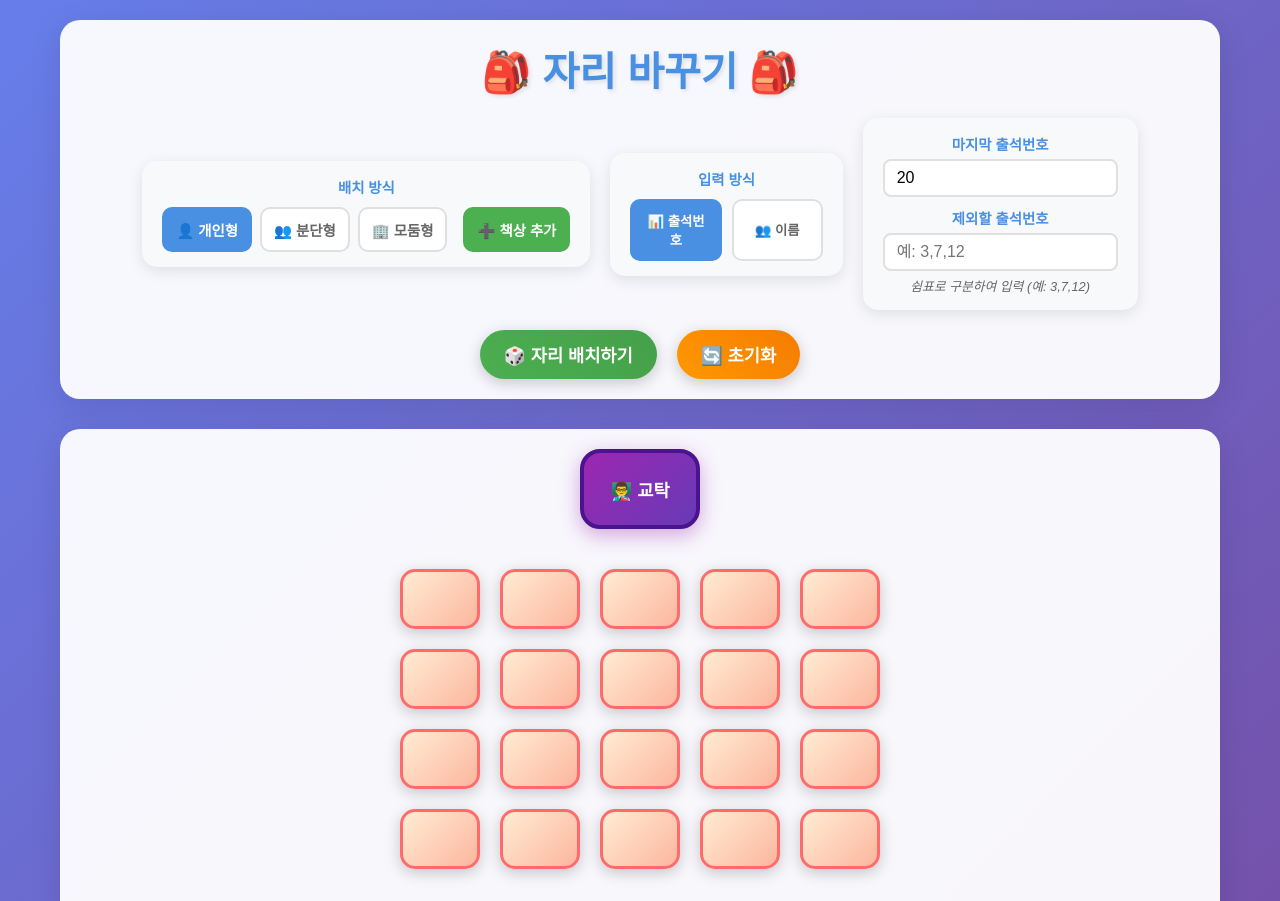
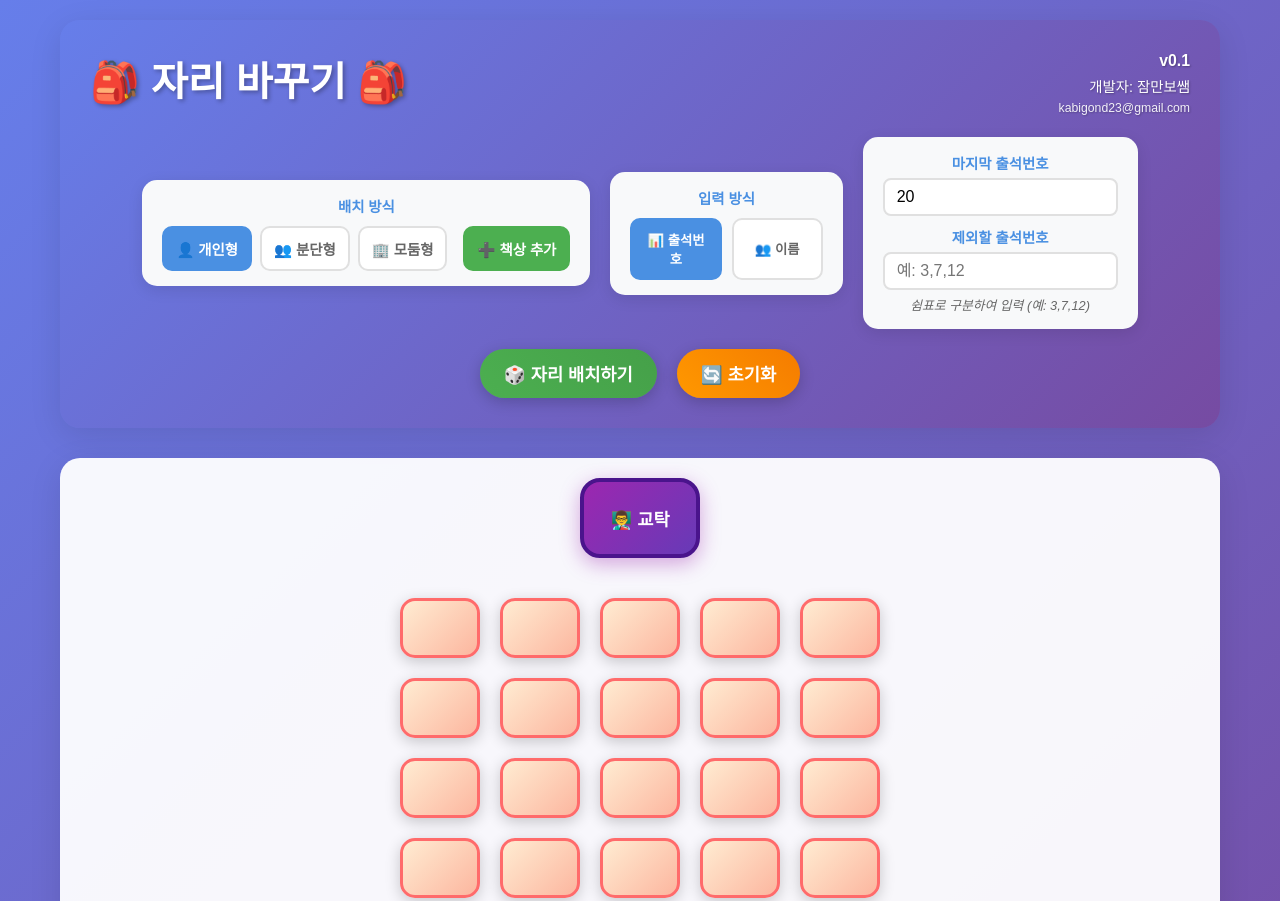
Before and after one commit to kabigon23/seatshuffle, a plain HTML site: page index.html in a window 1280 px wide. Shown: the top 901 px of the page. Drawn offline with Linux system fonts and the light colour scheme.

Commit message:
Add files via upload

```diff
--- a/index.html
+++ b/index.html
@@ -9,7 +9,14 @@
 <body>
     <div class="container">
         <header>
-            <h1>🎒 자리 바꾸기 🎒</h1>
+            <div class="header-top">
+                <h1>🎒 자리 바꾸기 🎒</h1>
+                <div class="version-info">
+                    <div class="version">v0.1</div>
+                    <div class="developer">개발자: 잠만보쌤</div>
+                    <div class="email">kabigond23@gmail.com</div>
+                </div>
+            </div>
             <div class="controls">
                 <div class="layout-selector">
                     <label>배치 방식</label>
--- a/style.css
+++ b/style.css
@@ -20,17 +20,19 @@ body {
 header {
     text-align: center;
     margin-bottom: 30px;
-    background: rgba(255, 255, 255, 0.95);
-    padding: 20px;
+    background: linear-gradient(135deg, #667eea, #764ba2);
+    padding: 30px;
     border-radius: 20px;
     box-shadow: 0 8px 32px rgba(0, 0, 0, 0.1);
 }
 
 h1 {
-    color: #4a90e2;
+    margin: 0;
     font-size: 2.5em;
-    margin-bottom: 20px;
-    text-shadow: 2px 2px 4px rgba(0, 0, 0, 0.1);
+    font-weight: bold;
+    color: white;
+    text-shadow: 2px 2px 4px rgba(0, 0, 0, 0.3);
+    text-align: center;
 }
 
 .controls {
@@ -395,6 +397,18 @@ footer p {
         padding: 10px;
     }
 
+    .header-top {
+        flex-direction: column;
+        align-items: center;
+        text-align: center;
+        gap: 15px;
+    }
+
+    .version-info {
+        text-align: center;
+        font-size: 0.8em;
+    }
+
     h1 {
         font-size: 2em;
     }
@@ -517,3 +531,35 @@ footer p {
     transition: none !important;
     will-change: transform, left, top;
 }
+
+.header-top {
+    display: flex;
+    justify-content: space-between;
+    align-items: flex-start;
+    margin-bottom: 20px;
+}
+
+.version-info {
+    text-align: right;
+    color: white;
+    font-size: 0.9em;
+    line-height: 1.4;
+}
+
+.version-info .version {
+    font-weight: bold;
+    font-size: 1.1em;
+    margin-bottom: 5px;
+    text-shadow: 1px 1px 2px rgba(0, 0, 0, 0.3);
+}
+
+.version-info .developer {
+    margin-bottom: 3px;
+    text-shadow: 1px 1px 2px rgba(0, 0, 0, 0.3);
+}
+
+.version-info .email {
+    font-size: 0.85em;
+    opacity: 0.9;
+    text-shadow: 1px 1px 2px rgba(0, 0, 0, 0.3);
+}
```
Also changed, not shown: 1 other file.
